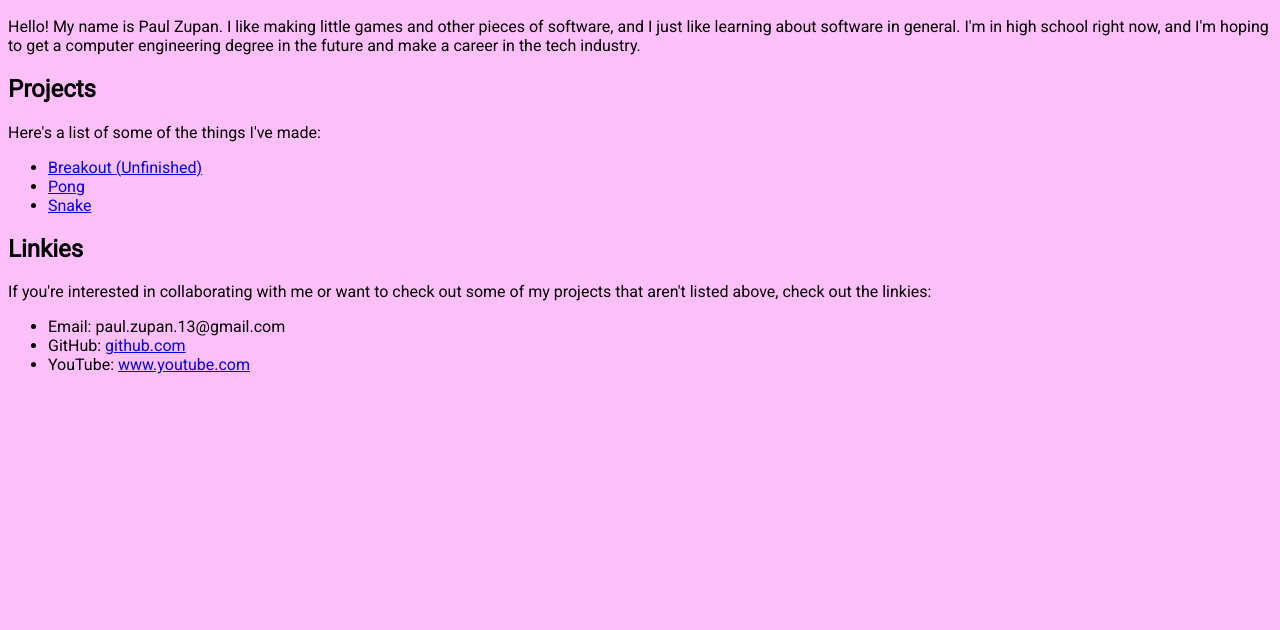
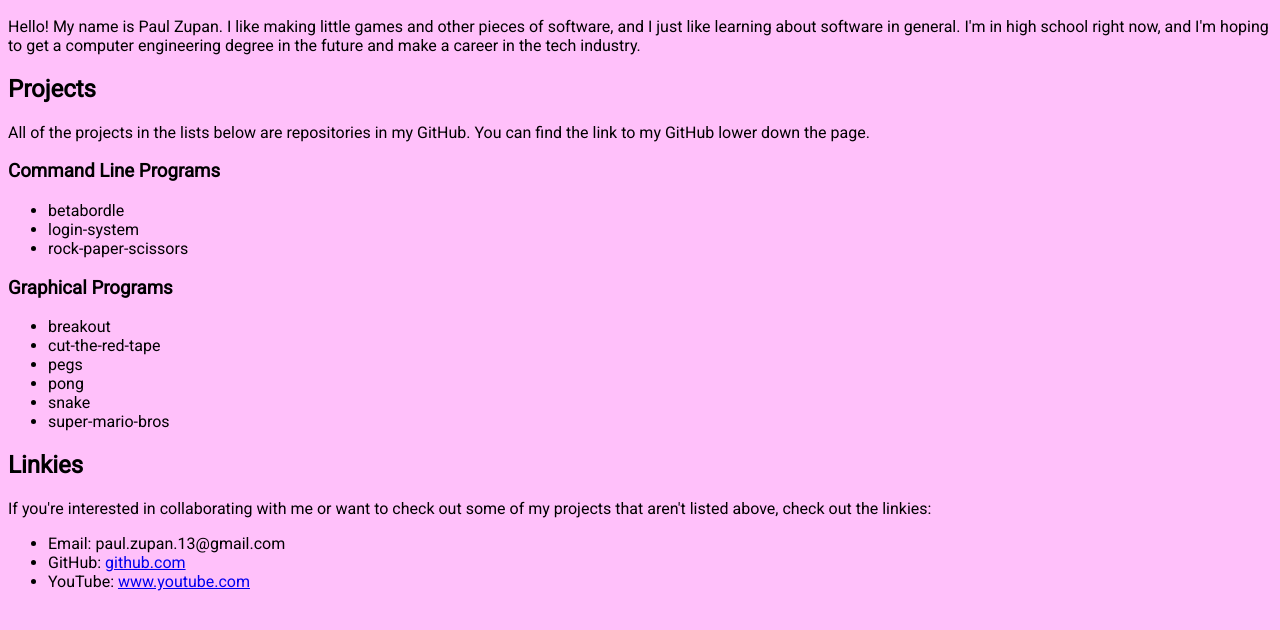
Before and after one commit to eggsontoast1672/eggsontoast1672.github.io, a plain HTML site: page index.html in a window 1280 px wide. Shown: the part 112-742 px from the top of the page. Drawn offline with Linux system fonts and the light colour scheme.

Commit message:
List all repositories

```diff
--- a/index.html
+++ b/index.html
@@ -1,6 +1,5 @@
 <!DOCTYPE html>
 <html lang="en">
-
     <head>
         <meta charset="UTF-8">
         <meta http-equiv="X-UA-Compatible" content="IE=edge">
@@ -15,46 +14,46 @@
         <!-- Styles -->
         <link rel="stylesheet" href="index.css">
     </head>
-
     <body>
         <h1>My Portfolio</h1>
         <h2>Introduction</h2>
         <p>
-    Hello! My name is Paul Zupan. I like making little games and other pieces of
-    software, and I just like learning about software in general. I'm in high
-    school right now, and I'm hoping to get a computer engineering degree in the
-    future and make a career in the tech industry.
+            Hello! My name is Paul Zupan. I like making little games and other
+            pieces of software, and I just like learning about software in
+            general. I'm in high school right now, and I'm hoping to get a
+            computer engineering degree in the future and make a career in the
+            tech industry.
         </p>
         <h2>Projects</h2>
-  <p>Here's a list of some of the things I've made:</p>
+        <p>
+            All of the projects in the lists below are repositories in my
+            GitHub. You can find the link to my GitHub lower down the page.
+        </p>
+        <h3>Command Line Programs</h3>
         <ul>
-    <li>
-      <a href="https://github.com/eggsontoast1672/breakout">
-        Breakout (Unfinished)
-      </a>
-    </li>
-    <li>
-      <a href="https://github.com/eggsontoast1672/pong">Pong</a>
-    </li>
-    <li>
-      <a href="https://github.com/eggsontoast1672/snake">Snake</a>
-    </li>
+            <li>betabordle</li>
+            <li>login-system</li>
+            <li>rock-paper-scissors</li>
+        </ul>
+        <h3>Graphical Programs</h3>
+        <ul>
+            <li>breakout</li>
+            <li>cut-the-red-tape</li>
+            <li>pegs</li>
+            <li>pong</li>
+            <li>snake</li>
+            <li>super-mario-bros</li>
         </ul>
         <h2>Linkies</h2>
         <p>
-    If you're interested in collaborating with me or want to check out some of
-    my projects that aren't listed above, check out the linkies:
+            If you're interested in collaborating with me or want to check out
+            some of my projects that aren't listed above, check out the
+            linkies:
         </p>
         <ul>
             <li>Email: paul.zupan.13@gmail.com</li>
-    <li>
-      GitHub: <a href="https://github.com/eggsontoast1672">github.com</a>
-    </li>
-    <li>
-      YouTube: <a href="https://www.youtube.com/channel/UC91FaEZlN2FQqKVpLDw3rmw">
-        www.youtube.com
-      </li>
+            <li>GitHub: <a href="https://github.com/eggsontoast1672">github.com</a></li>
+            <li>YouTube: <a href="https://www.youtube.com/channel/UC91FaEZlN2FQqKVpLDw3rmw">www.youtube.com</li>
         </ul>
     </body>
-
 </html>
```
Lines whose indentation alone changed are shown as unchanged.
